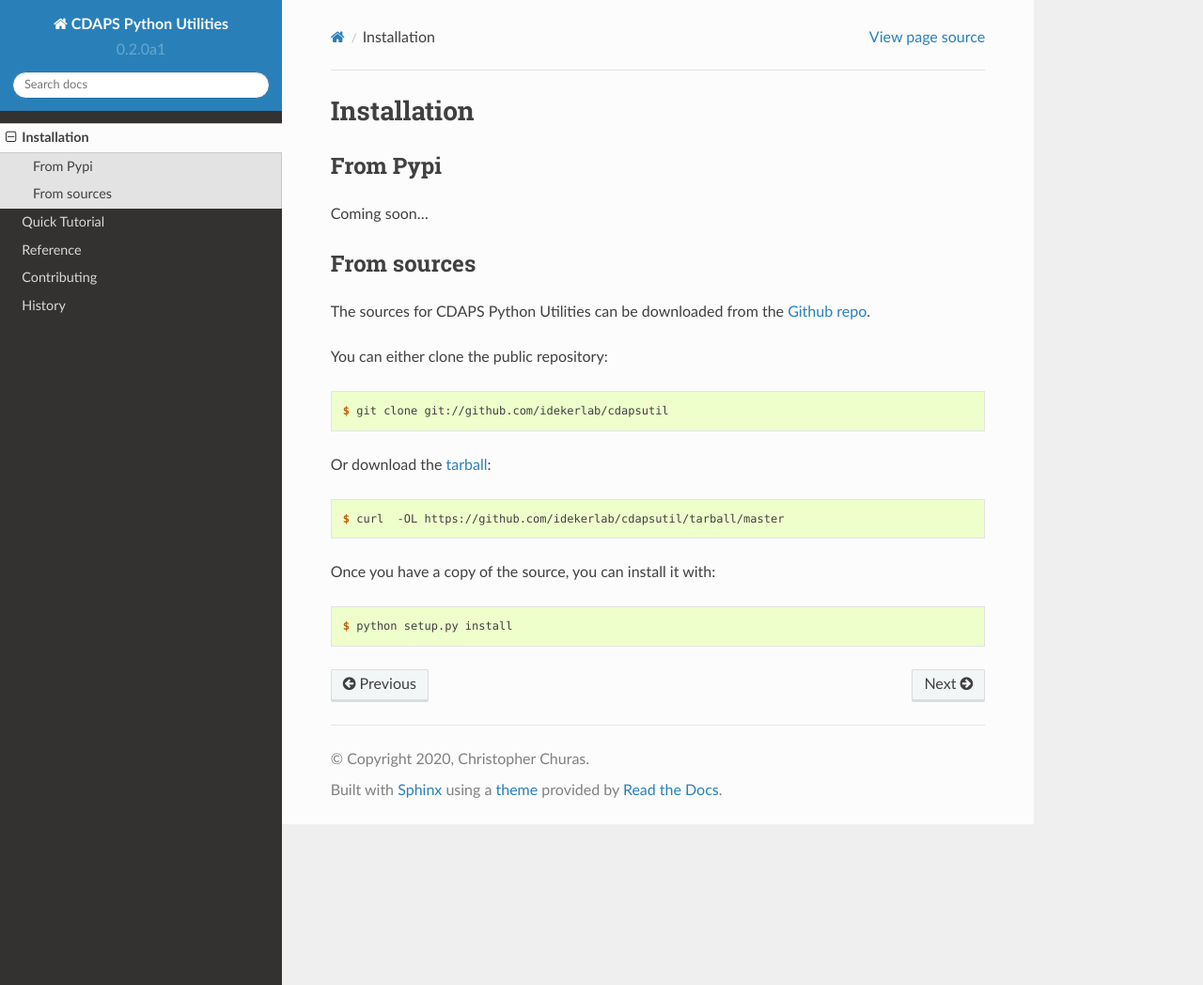
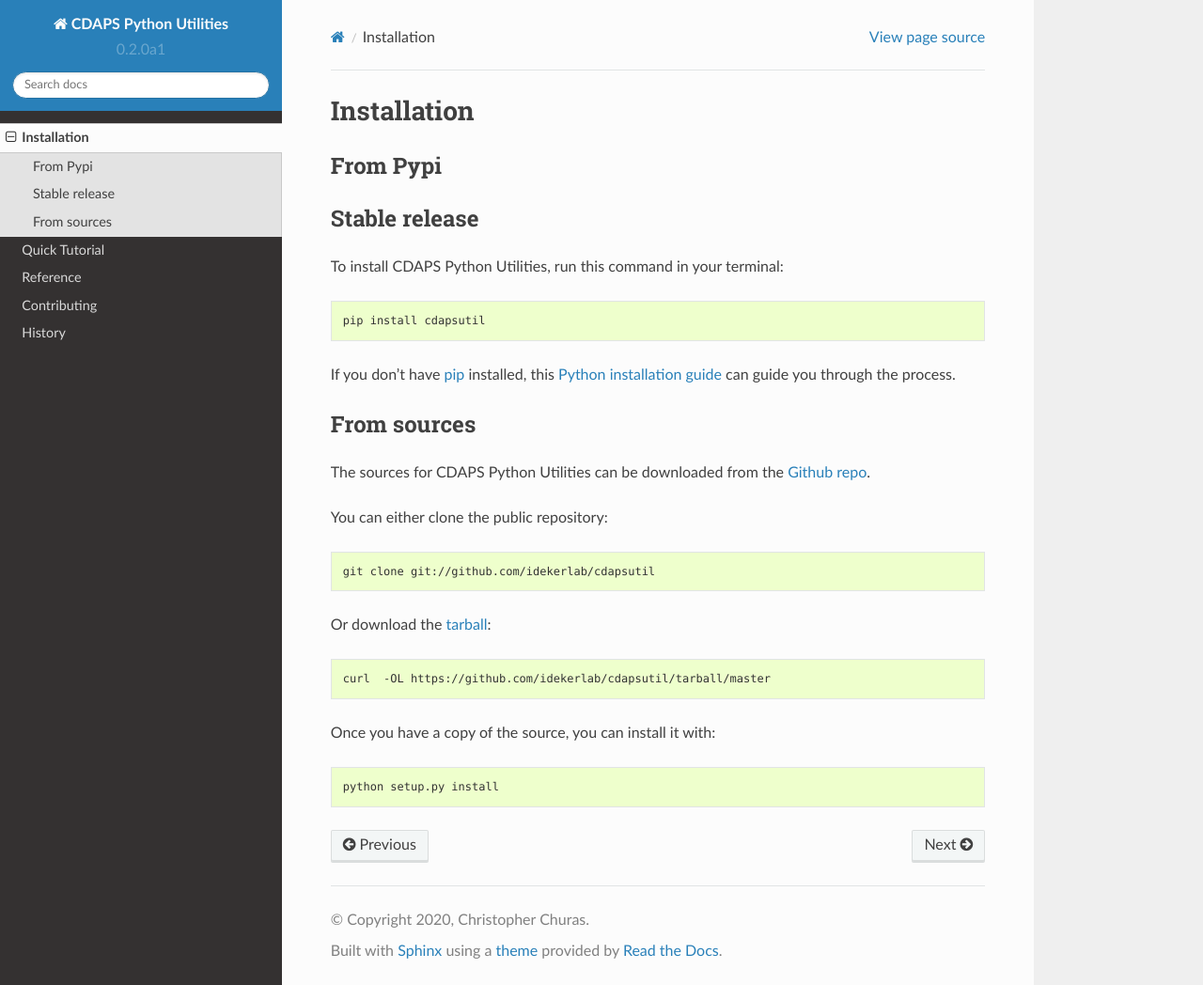
Before and after one commit to idekerlab/cdapsutil, a Sphinx documentation site: the page built from docs/installation.rst, in a window 1280 px wide and 1048 px high. Shown: the whole window at 94% size. Built offline with Sphinx 7.4.7 and the Read the Docs theme 2.0.0, drawn with Linux system fonts in a browser that asks for light colours.

Commit message:
added pip install instructions

```diff
--- a/README.rst
+++ b/README.rst
@@ -39,6 +39,12 @@
 
 Installation
 ---------------
+
+.. code-block:: console
+
+    pip install cdapsutil
+
+or directly via:
 
 .. code-block::
 
--- a/docs/installation.rst
+++ b/docs/installation.rst
@@ -8,24 +8,21 @@
 From Pypi
 ------------
 
-Coming soon...
-
-..
-    Stable release
-    --------------
+Stable release
+--------------
 
 
-    To install CDAPS Python Utilities, run this command in your terminal:
+To install CDAPS Python Utilities, run this command in your terminal:
 
-    .. code-block:: console
+.. code-block:: console
 
-        $ pip install cdapsutil
+    pip install cdapsutil
 
-    If you don't have `pip`_ installed, this `Python installation guide`_ can guide
-    you through the process.
+If you don't have `pip`_ installed, this `Python installation guide`_ can guide
+you through the process.
 
-    .. _pip: https://pip.pypa.io
-    .. _Python installation guide: http://docs.python-guide.org/en/latest/starting/installation/
+.. _pip: https://pip.pypa.io
+.. _Python installation guide: http://docs.python-guide.org/en/latest/starting/installation/
 
 
 From sources
@@ -37,19 +34,19 @@
 
 .. code-block:: console
 
-    $ git clone git://github.com/idekerlab/cdapsutil
+    git clone git://github.com/idekerlab/cdapsutil
 
 Or download the `tarball`_:
 
 .. code-block:: console
 
-    $ curl  -OL https://github.com/idekerlab/cdapsutil/tarball/master
+    curl  -OL https://github.com/idekerlab/cdapsutil/tarball/master
 
 Once you have a copy of the source, you can install it with:
 
 .. code-block:: console
 
-    $ python setup.py install
+    python setup.py install
 
 
 .. _Github repo: https://github.com/idekerlab/cdapsutil
```
